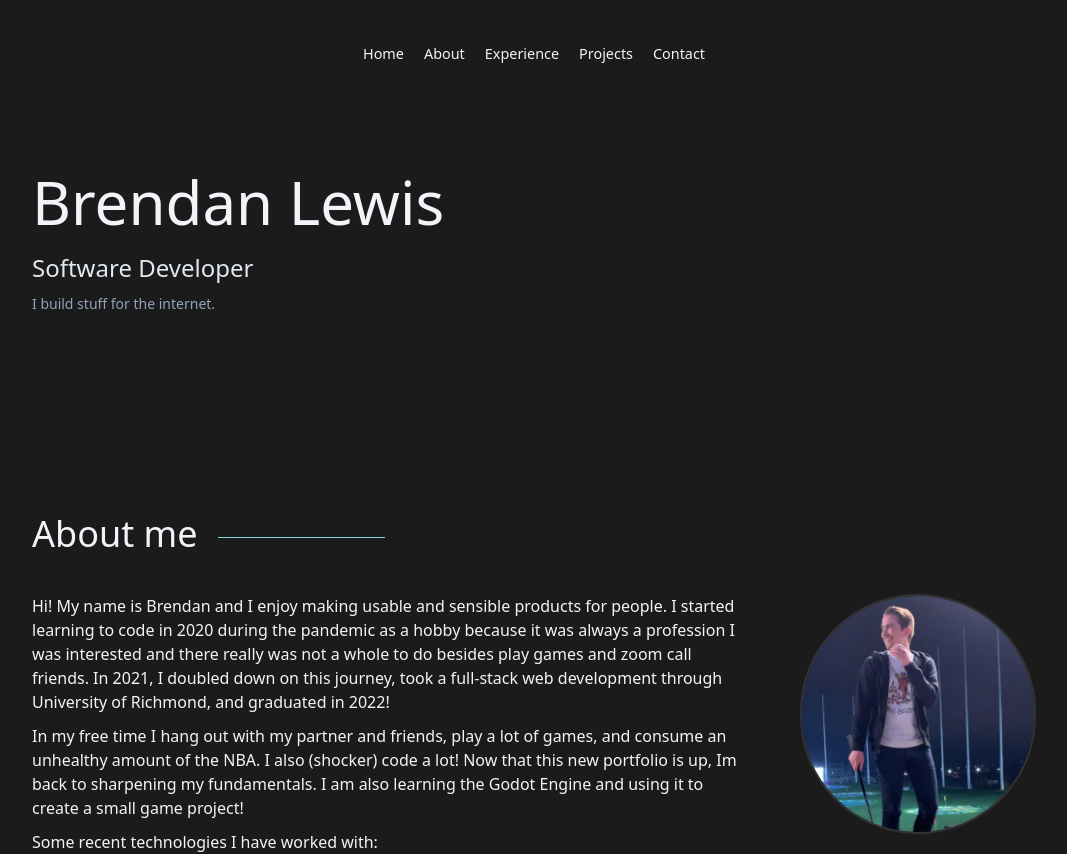
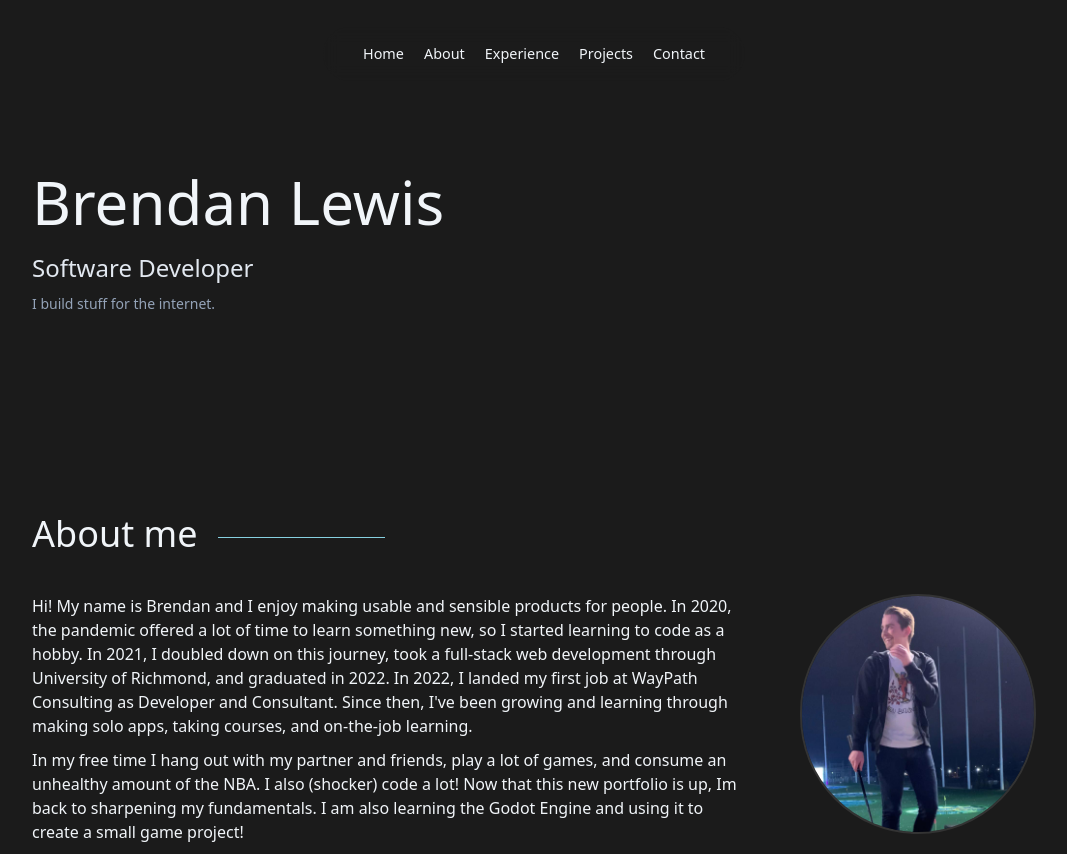
Before and after one commit to brendanjflewis/portfolio-v3, a Next.js app: page / in a window 1280 px wide. Shown: the top 854 px of the page, without its empty margins (106-1173 px from the left). Built offline with nearby package versions, Linux system fonts and the light colour scheme.

Commit message:
more text updates to about section

```diff
--- a/src/app/components/about.js
+++ b/src/app/components/about.js
@@ -13,7 +13,7 @@ export default function About() {
             <div className="flex lg:flex-row sm:flex-col md:gap-[50px] sm:gap-[20px]">
                 <div className="flex flex-col gap-[10px]">
                     <p className="text-slate-100 max-w-[80ch]">
-                        Hi! My name is Brendan and I enjoy making usable and sensible products for people. I started learning to code in 2020 during the pandemic as a hobby because it was always a profession I was interested and there really was not a whole to do besides play games and zoom call friends. In 2021, I doubled down on this journey, took a full-stack web development through University of Richmond, and graduated in 2022!
+                        Hi! My name is Brendan and I enjoy making usable and sensible products for people. In 2020, the pandemic offered a lot of time to learn something new, so I started learning to code as a hobby. In 2021, I doubled down on this journey, took a full-stack web development through University of Richmond, and graduated in 2022. In 2022, I landed my first job at WayPath Consulting as Developer and Consultant. Since then, I've been growing and learning through making solo apps, taking courses, and on-the-job learning.
                     </p>
                     <p className="text-slate-100 max-w-[80ch]">
                         In my free time I hang out with my partner and friends, play a lot of games, and consume an unhealthy amount of the NBA. I also (shocker) code a lot! Now that this new portfolio is up, Im back to sharpening my fundamentals. I am also learning the Godot Engine and using it to create a small game project!
```
